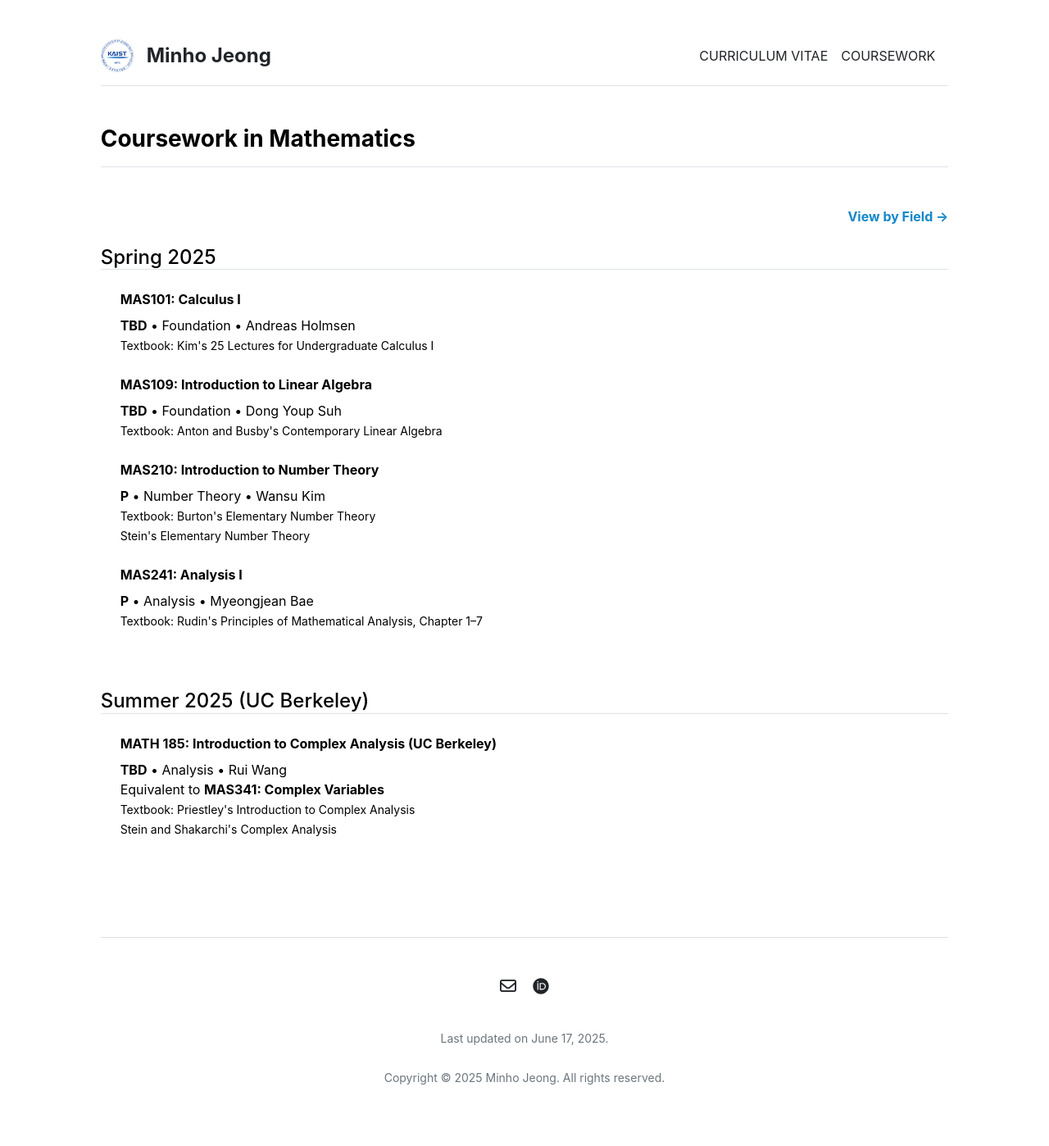
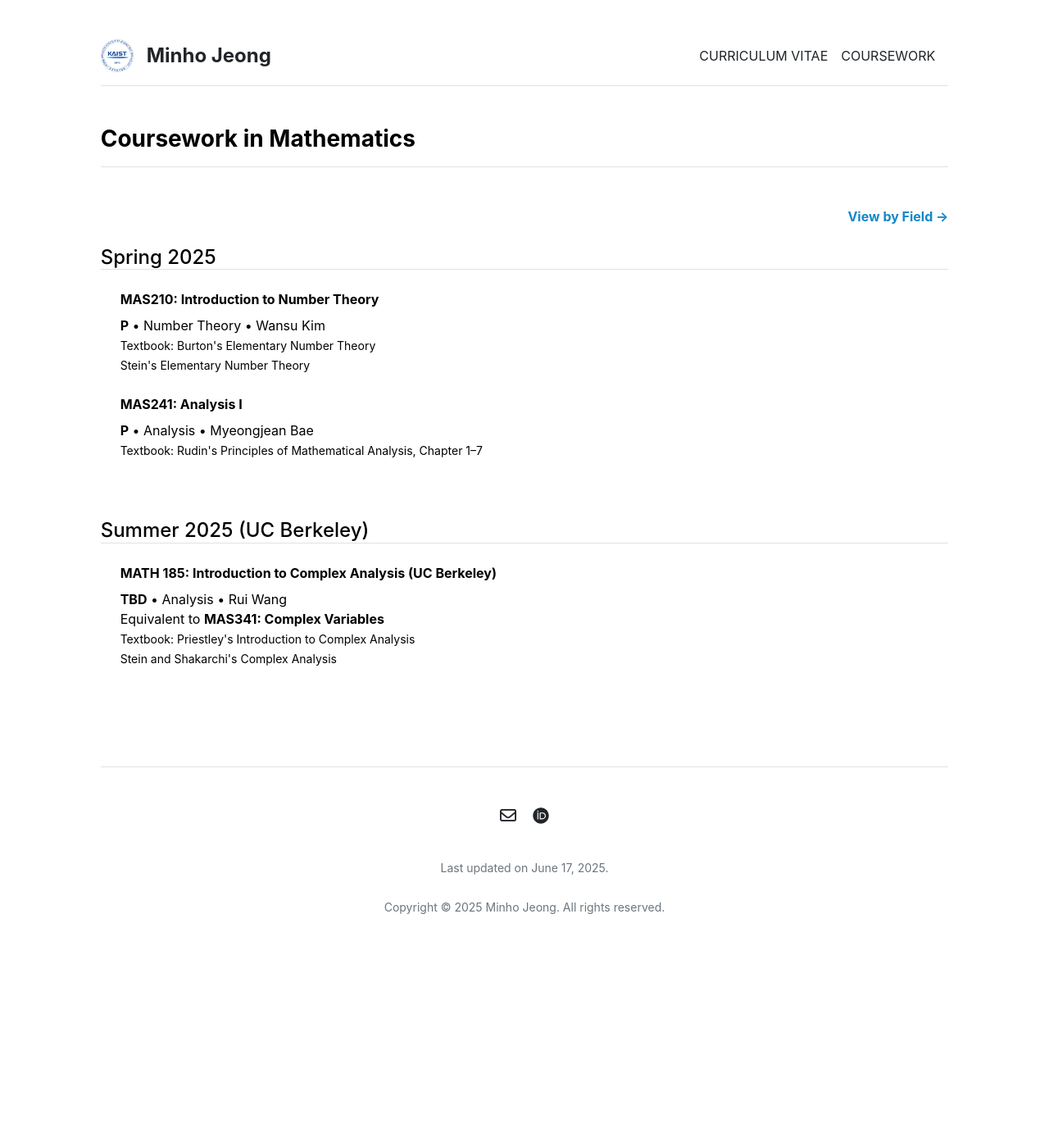
Before and after one commit to mino-jeong/mino-jeong.github.io, a Jekyll site: the page built from coursework-term.md, in a window 1280 px wide. Shown: the whole page at 82% size. Built offline with Jekyll 4.4.1, drawn with Linux system fonts in a browser that asks for light colours; after the commit the page ends 1190 px from its top, so only the background shows below that.

Commit message:
Update 2025-1.yml

```diff
--- a/_data/coursework-term/2025-1.yml
+++ b/_data/coursework-term/2025-1.yml
@@ -1,11 +1,3 @@
-- title: 'MAS101: Calculus I'
-  description: '<strong>TBD</strong> • Foundation • Andreas Holmsen'
-  textbook: "Kim's 25 Lectures for Undergraduate Calculus I"
-
-- title: 'MAS109: Introduction to Linear Algebra'
-  description: '<strong>TBD</strong> • Foundation • Dong Youp Suh'
-  textbook: "Anton and Busby's Contemporary Linear Algebra"
-
 - title: 'MAS210: Introduction to Number Theory'
   description: '<strong>P</strong> • Number Theory • Wansu Kim'
   textbook: "Burton's Elementary Number Theory<br>
```
